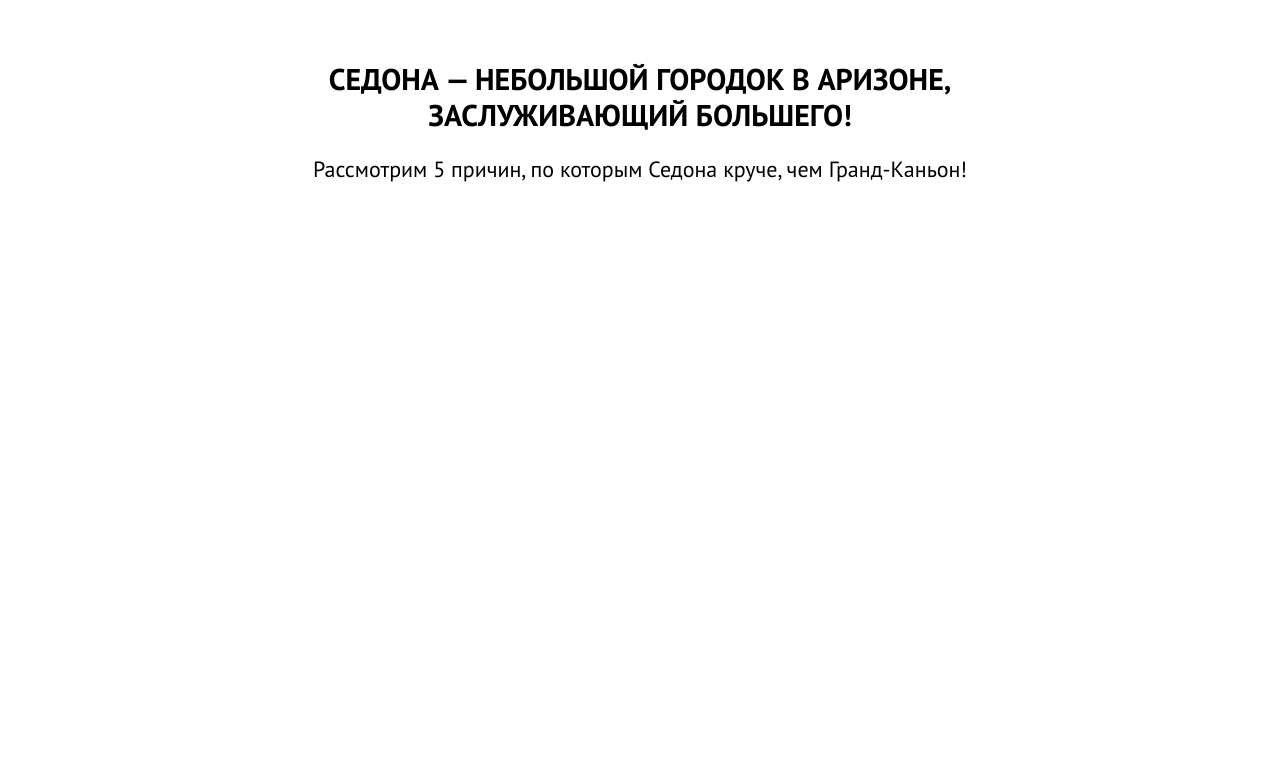
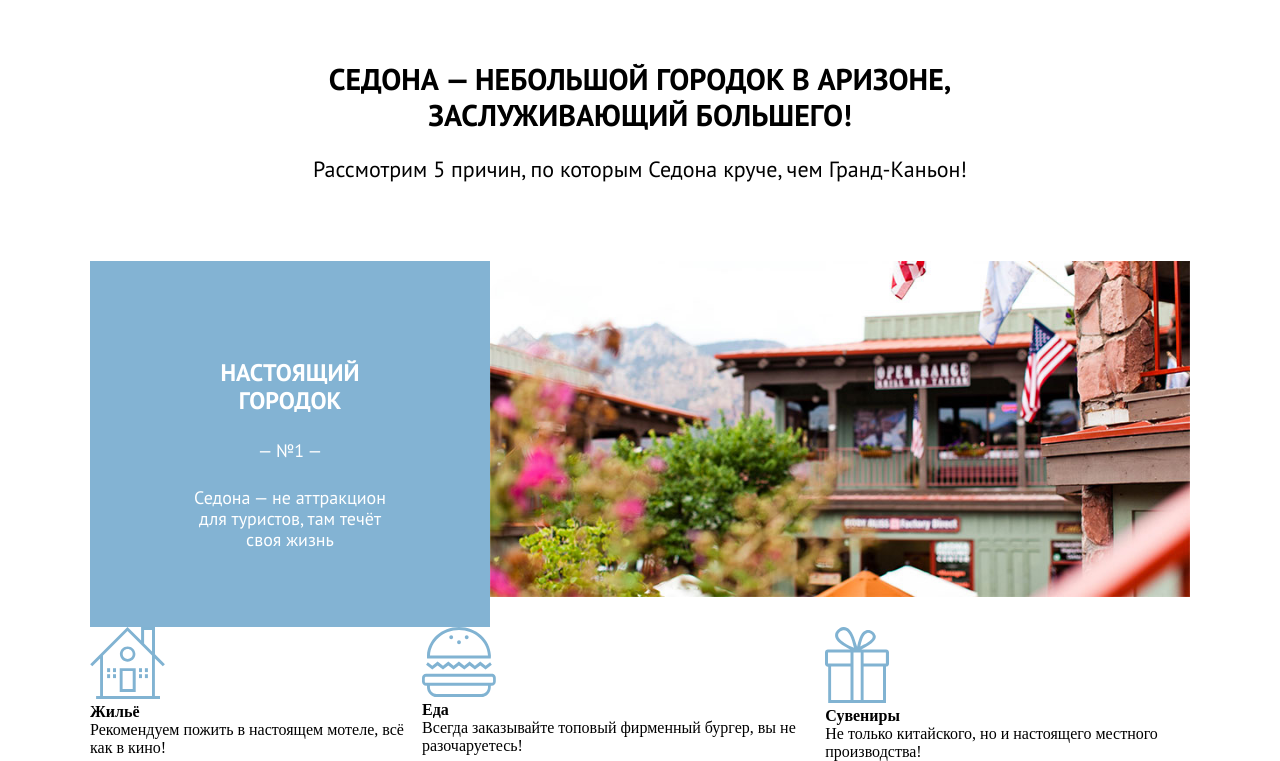
Before and after one commit to dashabas/Sedona, a plain HTML site: page index.html in a window 1280 px wide. Shown: the part 561-1322 px from the top of the page. Before the commit the page ends 822 px from the top, so only its background shows below. Drawn offline with Linux system fonts and the light colour scheme.

Commit message:
add section reasons

```diff
--- a/css/style.scss
+++ b/css/style.scss
@@ -1,6 +1,7 @@
 @import url('https://fonts.googleapis.com/css2?family=PT+Sans:wght@400;700&display=swap');
 
 $main_font: 'PT Sans', sans-serif;
+$white_font: #FFFFFF;
 
 *{
   padding: 0;
@@ -12,7 +13,7 @@ $main_font: 'PT Sans', sans-serif;
 .main_container{
   margin: auto;
   max-width: 1100px;
-  padding: 0 30px;
+  //padding: 0 30px;
 }
 
 
@@ -66,7 +67,7 @@ header{
         line-height: 21px;
         text-transform: uppercase;
         background-color: #756257;
-        color: #FFFFFF;
+        color: $white_font;
         border-radius: 4px;
         font-family: $main_font;
       }
@@ -109,3 +110,53 @@ header{
     text-align: center;
   }
 }
+
+
+
+.reasons{
+  .card{
+    background-color: #83B3D3;
+    padding: 98px 90px 77px;
+    max-width: 400px;
+    text-align: center;
+    h3{
+      font-weight: 700;
+      font-size: 24px;
+      line-height: 28px;
+      text-transform: uppercase;
+      color: $white_font;
+      font-family: $main_font;
+      margin-bottom: 25px;
+    }
+    span {
+      display: inline-block;
+      font-size: 18px;
+      line-height: 21px;
+      margin-bottom: 26px;
+      color: $white_font;
+      font-family: $main_font;
+    }
+    p {
+      font-weight: 400;
+      font-size: 18px;
+      line-height: 21px;
+      color: $white_font;
+      font-family: $main_font;
+    }
+  }
+}
+
+.town{
+  display: flex;
+
+  .town_picture{
+    img{
+      display: block;
+      width: 100%;
+    }
+  }
+}
+
+.facilities{
+  display: flex;
+}
--- a/index.html
+++ b/index.html
@@ -71,6 +71,34 @@
 
 <section class="reasons">
     <div class="main_container">
+        <div class="town">
+            <div class="card town_desc">
+                <h3>Настоящий городок</h3>
+                <span>— №1 —</span>
+                <p>Седона — не аттракцион для туристов, там течёт своя жизнь</p>
+            </div>
+            <div class="town_picture">
+                <img src="images/town.jpg" alt="real_towm">
+            </div>
+        </div>
+        <div class="facilities">
+            <div class="housing">
+                <img src="images/house.svg" alt="house">
+                <h4>Жильё</h4>
+                <p>Рекомендуем пожить в настоящем мотеле, всё как в кино!</p>
+            </div>
+            <div class="food">
+                <img src="images/burger.svg" alt="burger">
+                <h4>Еда</h4>
+                <p>Всегда заказывайте топовый фирменный бургер, вы не разочаруетесь!</p>
+
+            </div>
+            <div class="souvenirs">
+                <img src="images/souvenir.svg" alt="souvenir">
+                <h4>Сувениры</h4>
+                <p>Не только китайского, но и настоящего местного производства!</p>
+            </div>
+        </div>
 
     </div>
 </section>
```
Also changed, not shown: css/style.css, images/burger.svg (added), images/house.svg (added), images/souvenir.svg (added), images/town.jpg (added), 1 other file.
